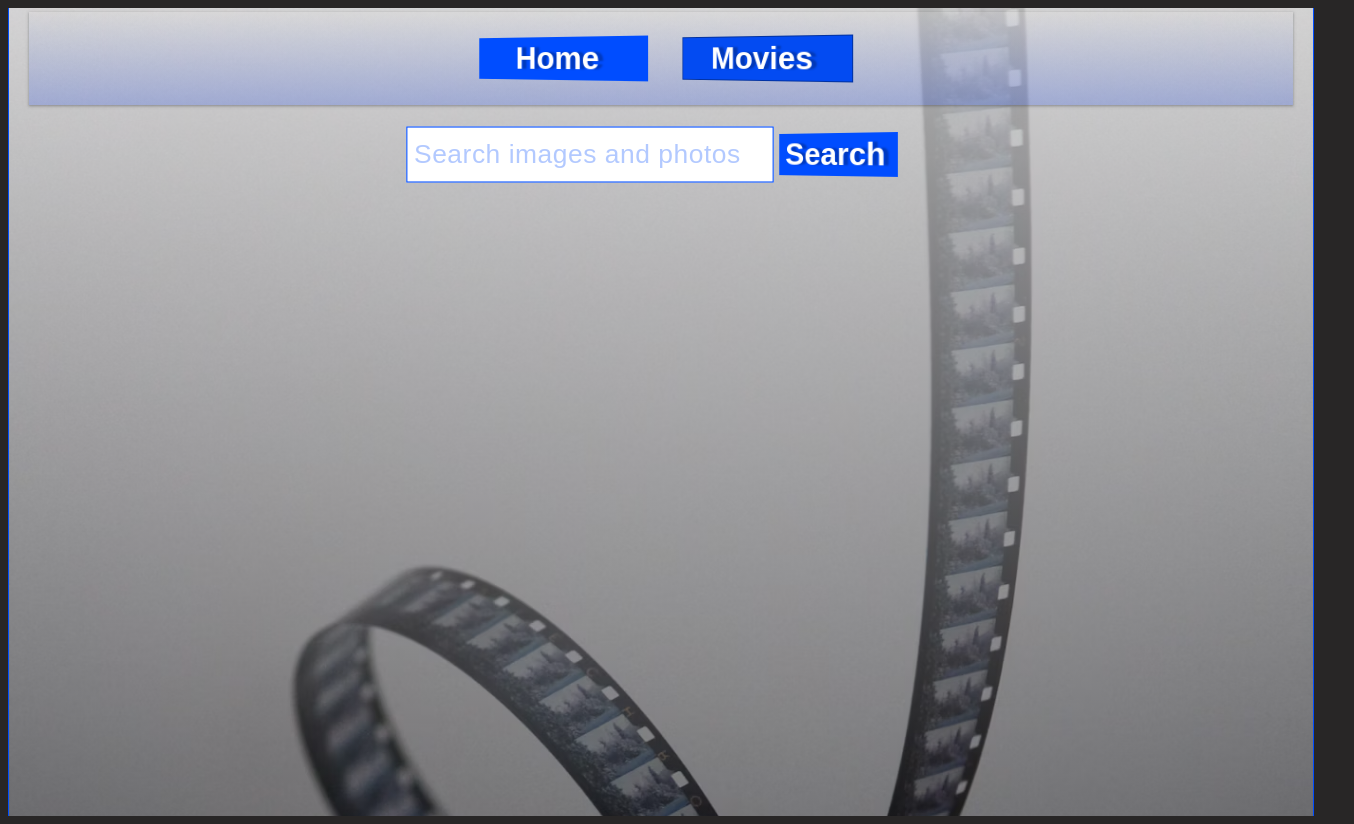
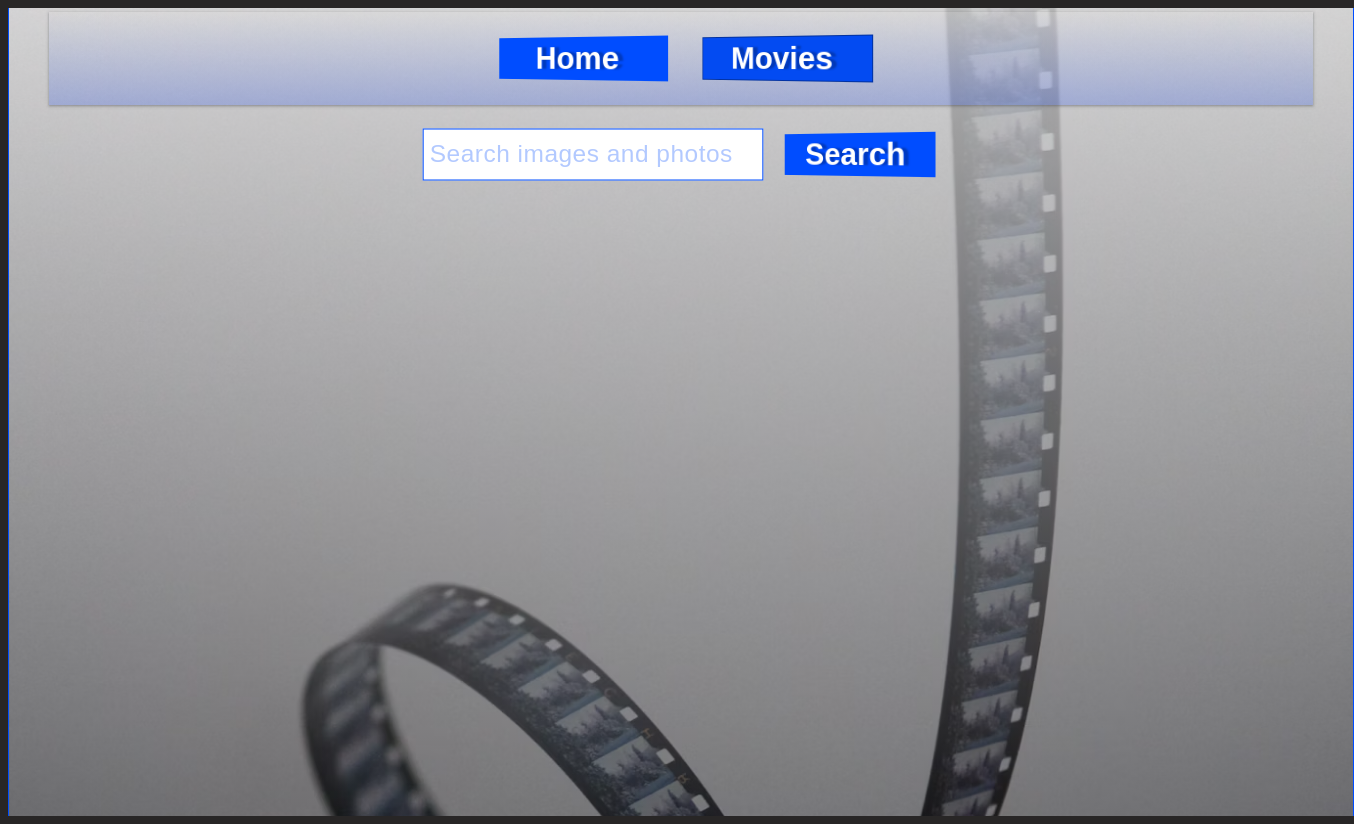
Before and after one commit to Liubko89/goit-react-hw-05, a React (Vite) app: page /movies in a window 1280 px wide. Shown: the whole page, 1354 px wide, since content can reach past the window. Built offline with nearby package versions, Linux system fonts and the light colour scheme; the HTML template or start-up script is replaced by a standard one.

Commit message:
hope it's done :)

```diff
--- a/src/components/Navigation/Navigation.module.css
+++ b/src/components/Navigation/Navigation.module.css
@@ -3,18 +3,35 @@
   display: inline-flex;
   align-items: center;
   justify-content: center;
-  background: linear-gradient(90deg, var(--black) 33%, #fff5, var(--black) 67%)
+  background: linear-gradient(90deg, #0000 33%, #fff5, #0000 67%)
       var(--_p, 100%) / 300% no-repeat,
     var(--primary);
-  color: var(--black);
+  color: #0000;
   border: none;
-  transform: perspective(500px) rotateY(calc(20deg * var(--_i, -1)));
+
   text-shadow: calc(var(--_i, -1) * 0.08em) -0.01em 0 var(--white),
     calc(var(--_i, -1) * -0.08em) 0.01em 2px #0004;
   outline-offset: 0.1em;
   transition: 0.3s;
+
+  font-weight: bold;
+  font-size: 2rem;
+  margin: 0;
+  cursor: pointer;
+  padding: 0.1em 0.3em;
 }
 
+.link:focus,
+.link:hover {
+  background-color: var(--primarySecondary);
+}
+
+@media screen and (min-width: 1280px) {
+  .link {
+    transform: perspective(500px) rotateY(calc(20deg * var(--_i, -1)));
+  }
+
+  .link:focus,
   .link:hover,
   .link:focus-visible {
     --_p: 0%;
@@ -23,17 +40,10 @@
 
   .link:active {
     text-shadow: none;
-  color: var(--white);
-  box-shadow: inset 0 0 9e9Q #0005;
+    color: var(--c);
+    box-shadow: inset 0 0 9e9Q var(--black);
     transition: 0s;
   }
-
-.link {
-  font-weight: bold;
-  font-size: 2rem;
-  margin: 0;
-  cursor: pointer;
-  padding: 0.1em 0.3em;
 }
 
 .active {
--- a/src/components/SearchForm/SearchForm.jsx
+++ b/src/components/SearchForm/SearchForm.jsx
@@ -43,9 +43,7 @@ const SearchForm = ({ onSubmit }) => {
           onChange={handleChange}
           value={query}
         />
-        <button className={css.button} type="submit">
-          Search
-        </button>
+        <button type="submit">Search</button>
         <Toaster position="top-center" reverseOrder={false} />
       </form>
     </div>
--- a/src/components/SearchForm/SearchForm.module.css
+++ b/src/components/SearchForm/SearchForm.module.css
@@ -6,40 +6,6 @@
   justify-content: center;
   gap: 16px;
   margin-bottom: 40px;
-}
-
-.button {
-  background: linear-gradient(90deg, #0000 33%, #fff5, #0000 67%)
-      var(--_p, 100%) / 300% no-repeat,
-    var(--primary);
-  color: #0000;
-  border: none;
-  transform: perspective(500px) rotateY(calc(20deg * var(--_i, -1)));
-  text-shadow: calc(var(--_i, -1) * 0.08em) -0.01em 0 var(--white),
-    calc(var(--_i, -1) * -0.08em) 0.01em 2px #0004;
-  outline-offset: 0.1em;
-  transition: 0.3s;
-}
-
-.button:hover,
-.button:focus-visible {
-  --_p: 0%;
-  --_i: 1;
-}
-
-.button:active {
-  text-shadow: none;
-  color: var(--white);
-  box-shadow: inset 0 0 9e9Q #0005;
-  transition: 0s;
-}
-
-.button {
-  font-weight: bold;
-  font-size: 2rem;
-  margin: 0;
-  cursor: pointer;
-  padding: 0.1em 0.3em;
 }
 
 .input {
@@ -61,5 +27,5 @@
 }
 
 .input:focus {
-  scale: 1.1;
+  scale: 1.02;
 }
--- a/src/index.css
+++ b/src/index.css
@@ -65,52 +65,63 @@ a {
   }
 }
 
-@media screen and (min-width: 1440px) {
-  #root {
-    padding-left: 40px;
-    padding-right: 40px;
-  }
-}
-
+button,
 .link {
   width: 160px;
   display: inline-flex;
   align-items: center;
   justify-content: center;
-  background: linear-gradient(
-        90deg,
-        var(--black) 33%,
-        #ffffff55,
-        var(--black) 67%
-      )
+  background: linear-gradient(90deg, #0000 33%, #fff5, #0000 67%)
       var(--_p, 100%) / 300% no-repeat,
     var(--primary);
-  color: var(--black);
+  color: #0000;
   border: none;
-  transform: perspective(500px) rotateY(calc(20deg * var(--_i, -1)));
+
   text-shadow: calc(var(--_i, -1) * 0.08em) -0.01em 0 var(--white),
-    calc(var(--_i, -1) * -0.08em) 0.01em 2px var(--black);
+    calc(var(--_i, -1) * -0.08em) 0.01em 2px #0004;
   outline-offset: 0.1em;
   transition: 0.3s;
+
+  font-weight: bold;
+  font-size: 2rem;
+  margin: 0;
+  cursor: pointer;
+  padding: 0.1em 0.3em;
 }
 
+button:focus,
+button:hover,
+.link:focus,
+.link:hover {
+  background-color: var(--primarySecondary);
+}
+
+@media screen and (min-width: 1280px) {
+  #root {
+    padding-left: 40px;
+    padding-right: 40px;
+  }
+
+  button,
+  .link {
+    transform: perspective(500px) rotateY(calc(20deg * var(--_i, -1)));
+  }
+
+  button:focus,
+  button:hover,
+  button:focus-visible,
+  .link:focus,
   .link:hover,
   .link:focus-visible {
     --_p: 0%;
     --_i: 1;
   }
 
+  button:active,
   .link:active {
     text-shadow: none;
     color: var(--c);
     box-shadow: inset 0 0 9e9Q var(--black);
     transition: 0s;
   }
-
-.link {
-  font-weight: bold;
-  font-size: 2rem;
-  margin: 0;
-  cursor: pointer;
-  padding: 0.1em 0.3em;
 }
```
Lines whose indentation alone changed are shown as unchanged.
